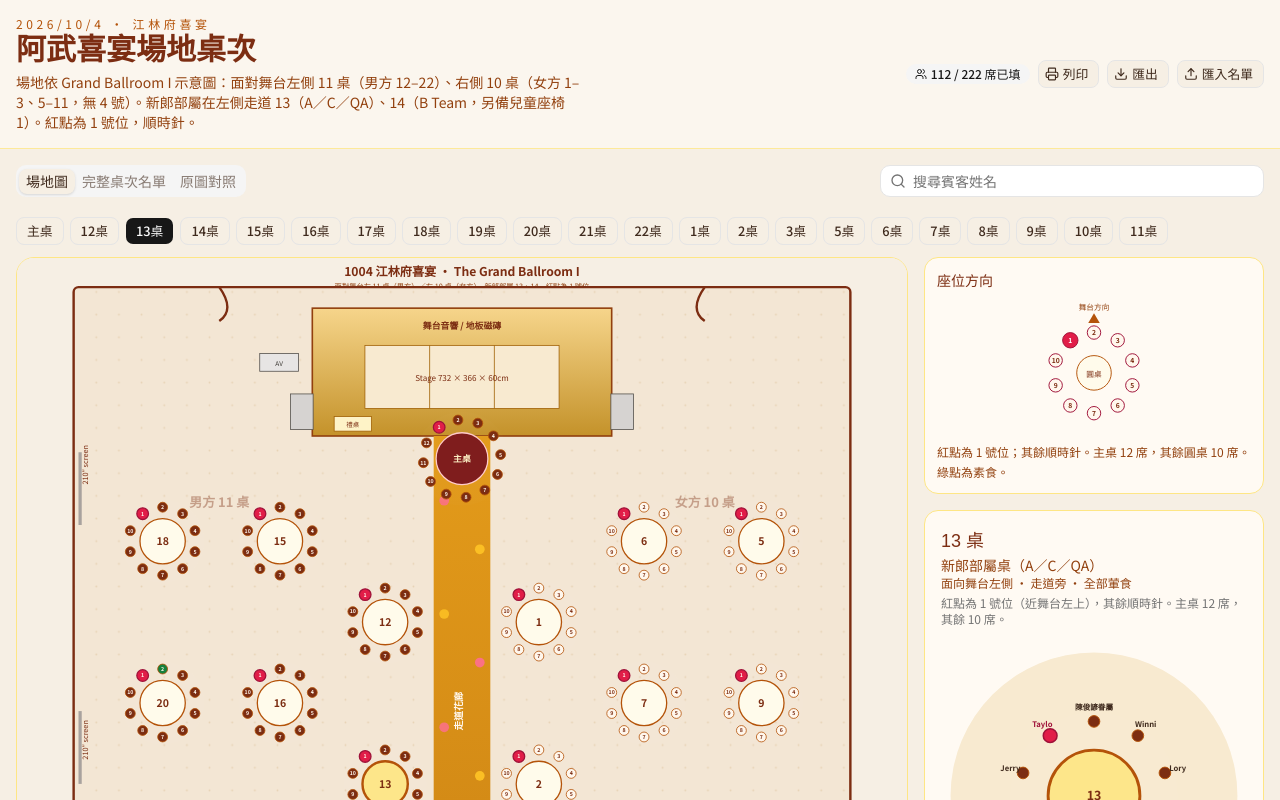
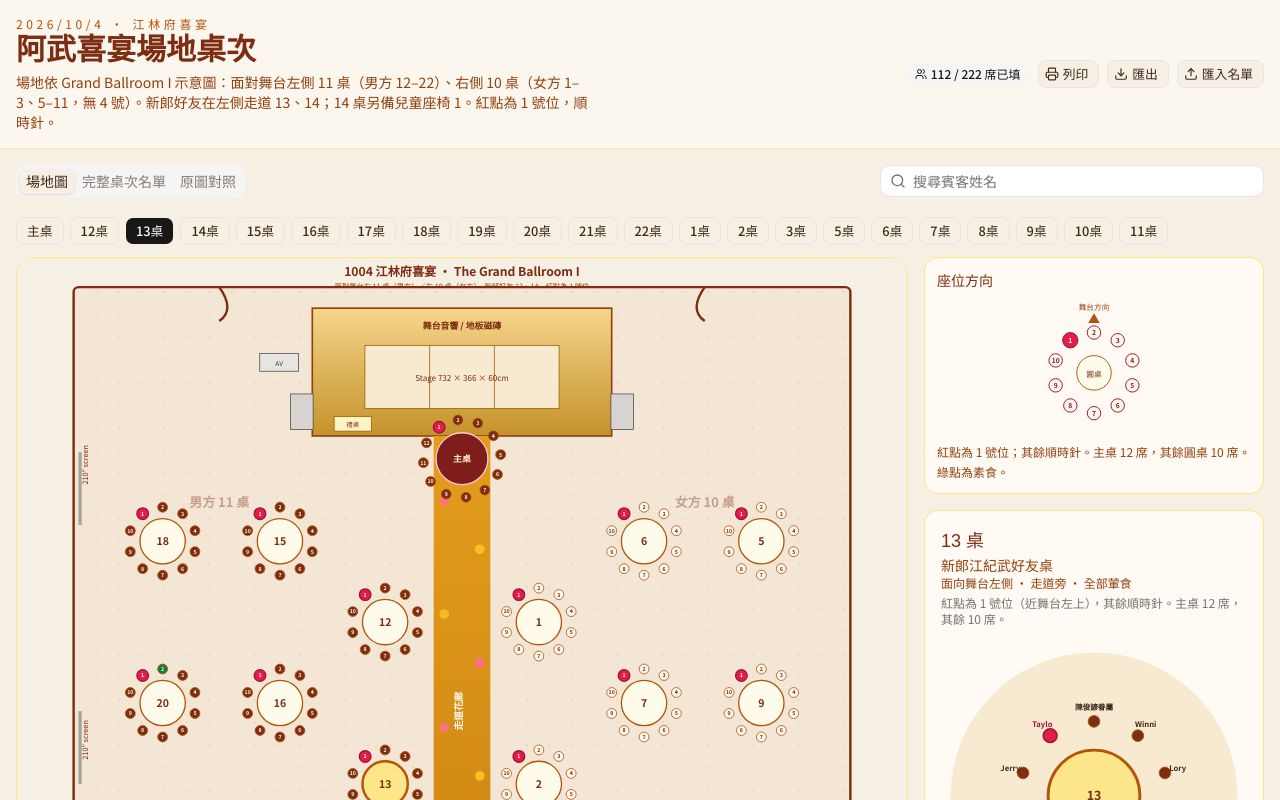
Before and after one commit to g51014/2026-wedding_seating, a Next.js app: page / in a window 1280 px wide. Shown: the top 800 px of the page. Built offline with nearby package versions, Linux system fonts and the light colour scheme.

Commit message:
Hide staff group labels from table titles.
Keep A/C/QA and B Team only as the seating split; show tables 13 and 14 as groom friend tables.

Co-authored-by: william <william@g5studio.group>

```diff
--- a/index.html
+++ b/index.html
@@ -43,7 +43,7 @@
 <header>
   <div class="sub">2026／10／4 · 江林府 THE GRAND BALLROOM I</div>
   <h1>紀武結婚喜宴場地桌次</h1>
-  <p class="note">場地依 Grand Ballroom I 示意圖：面對舞台<b>左側 11 桌</b>（男方 12–22）、<b>右側 10 桌</b>（女方 1–3、5–11，無 4 號）。新郎部屬在左側走道 <b>13（A／C／QA）、14（B Team）</b>，20 主位剛好兩桌；14 桌另備兒童座椅 1。每椅標座號，紅點為 1 號位，其餘順時針。主桌 12 席，其餘 10 席。</p>
+  <p class="note">場地依 Grand Ballroom I 示意圖：面對舞台<b>左側 11 桌</b>（男方 12–22）、<b>右側 10 桌</b>（女方 1–3、5–11，無 4 號）。新郎好友在左側走道 <b>13、14</b>；14 桌另備兒童座椅 1。每椅標座號，紅點為 1 號位，其餘順時針。主桌 12 席，其餘 10 席。</p>
   <p class="legend"><span class="dot" style="background:#e11d48"></span>1 號位<span class="dot" style="background:#7c2d12"></span>已入座<span class="dot" style="background:#15803d"></span>素食<span class="dot" style="background:#fff7ed;border:1px solid #b45309"></span>空位</p>
 </header>
 <div class="layout">
@@ -68,8 +68,8 @@ const TABLES = [
   {id:"10", label:"10", title:"女方（未排）", seats:10, diet:"", x:920, y:750, zone:"面向舞台右側 · 靠牆"},
   {id:"11", label:"11", title:"女方（未排）", seats:10, diet:"", x:920, y:950, zone:"面向舞台右側 · 靠牆"},
   {id:"12", label:"12", title:"金門魏爺爺親友桌", seats:10, diet:"全部葷食", x:455, y:450, zone:"面向舞台左側 · 走道旁（近主桌）"},
-  {id:"13", label:"13", title:"新郎部屬桌（A／C／QA）", seats:10, diet:"全部葷食", x:455, y:650, zone:"面向舞台左側 · 走道旁"},
-  {id:"14", label:"14", title:"新郎部屬桌（B Team）", seats:10, diet:"全部葷食 · 另備兒童座椅 1（廖宇軒小朋友，不佔主位）", x:455, y:850, zone:"面向舞台左側 · 走道旁"},
+  {id:"13", label:"13", title:"新郎江紀武好友桌", seats:10, diet:"全部葷食", x:455, y:650, zone:"面向舞台左側 · 走道旁"},
+  {id:"14", label:"14", title:"新郎江紀武好友桌", seats:10, diet:"全部葷食 · 另備兒童座椅 1（廖宇軒小朋友，不佔主位）", x:455, y:850, zone:"面向舞台左側 · 走道旁"},
   {id:"15", label:"15", title:"江家長輩親友桌", seats:10, diet:"全部葷食", x:325, y:350, zone:"面向舞台左側 · 中排"},
   {id:"16", label:"16", title:"楊家長輩親友桌", seats:10, diet:"全部葷食", x:325, y:550, zone:"面向舞台左側 · 中排"},
   {id:"17", label:"17", title:"楊家長輩親友桌", seats:10, diet:"全部葷食", x:325, y:750, zone:"面向舞台左側 · 中排"},
@@ -127,7 +127,7 @@ function draw(){
   svg.innerHTML = `
     <rect width="1100" height="1640" fill="#f6efe4"/>
     <text x="550" y="22" text-anchor="middle" font-size="15" fill="#7c2d12" font-weight="700">1004 江林府喜宴 · The Grand Ballroom I</text>
-    <text x="550" y="38" text-anchor="middle" font-size="9" fill="#92400e">面對舞台左 11 桌（男方）／右 10 桌（女方）　新郎部屬 13、14　紅點為 1 號位</text>
+    <text x="550" y="38" text-anchor="middle" font-size="9" fill="#92400e">面對舞台左 11 桌（男方）／右 10 桌（女方）　新郎好友 13、14　紅點為 1 號位</text>
     <rect x="70" y="36" width="960" height="1210" fill="#f3e6d4" stroke="#7c2d12" stroke-width="3" rx="6"/>
     <rect x="365" y="62" width="370" height="158" fill="#e8c36a" stroke="#92400e" stroke-width="2"/>
     <text x="550" y="88" text-anchor="middle" font-size="11" fill="#7c2d12" font-weight="700">舞台音響 / 地板磁磚</text>
--- a/seating.html
+++ b/seating.html
@@ -43,7 +43,7 @@
 <header>
   <div class="sub">2026／10／4 · 江林府 THE GRAND BALLROOM I</div>
   <h1>紀武結婚喜宴場地桌次</h1>
-  <p class="note">場地依 Grand Ballroom I 示意圖：面對舞台<b>左側 11 桌</b>（男方 12–22）、<b>右側 10 桌</b>（女方 1–3、5–11，無 4 號）。新郎部屬在左側走道 <b>13（A／C／QA）、14（B Team）</b>，20 主位剛好兩桌；14 桌另備兒童座椅 1。每椅標座號，紅點為 1 號位，其餘順時針。主桌 12 席，其餘 10 席。</p>
+  <p class="note">場地依 Grand Ballroom I 示意圖：面對舞台<b>左側 11 桌</b>（男方 12–22）、<b>右側 10 桌</b>（女方 1–3、5–11，無 4 號）。新郎好友在左側走道 <b>13、14</b>；14 桌另備兒童座椅 1。每椅標座號，紅點為 1 號位，其餘順時針。主桌 12 席，其餘 10 席。</p>
   <p class="legend"><span class="dot" style="background:#e11d48"></span>1 號位<span class="dot" style="background:#7c2d12"></span>已入座<span class="dot" style="background:#15803d"></span>素食<span class="dot" style="background:#fff7ed;border:1px solid #b45309"></span>空位</p>
 </header>
 <div class="layout">
@@ -68,8 +68,8 @@ const TABLES = [
   {id:"10", label:"10", title:"女方（未排）", seats:10, diet:"", x:920, y:750, zone:"面向舞台右側 · 靠牆"},
   {id:"11", label:"11", title:"女方（未排）", seats:10, diet:"", x:920, y:950, zone:"面向舞台右側 · 靠牆"},
   {id:"12", label:"12", title:"金門魏爺爺親友桌", seats:10, diet:"全部葷食", x:455, y:450, zone:"面向舞台左側 · 走道旁（近主桌）"},
-  {id:"13", label:"13", title:"新郎部屬桌（A／C／QA）", seats:10, diet:"全部葷食", x:455, y:650, zone:"面向舞台左側 · 走道旁"},
-  {id:"14", label:"14", title:"新郎部屬桌（B Team）", seats:10, diet:"全部葷食 · 另備兒童座椅 1（廖宇軒小朋友，不佔主位）", x:455, y:850, zone:"面向舞台左側 · 走道旁"},
+  {id:"13", label:"13", title:"新郎江紀武好友桌", seats:10, diet:"全部葷食", x:455, y:650, zone:"面向舞台左側 · 走道旁"},
+  {id:"14", label:"14", title:"新郎江紀武好友桌", seats:10, diet:"全部葷食 · 另備兒童座椅 1（廖宇軒小朋友，不佔主位）", x:455, y:850, zone:"面向舞台左側 · 走道旁"},
   {id:"15", label:"15", title:"江家長輩親友桌", seats:10, diet:"全部葷食", x:325, y:350, zone:"面向舞台左側 · 中排"},
   {id:"16", label:"16", title:"楊家長輩親友桌", seats:10, diet:"全部葷食", x:325, y:550, zone:"面向舞台左側 · 中排"},
   {id:"17", label:"17", title:"楊家長輩親友桌", seats:10, diet:"全部葷食", x:325, y:750, zone:"面向舞台左側 · 中排"},
@@ -127,7 +127,7 @@ function draw(){
   svg.innerHTML = `
     <rect width="1100" height="1640" fill="#f6efe4"/>
     <text x="550" y="22" text-anchor="middle" font-size="15" fill="#7c2d12" font-weight="700">1004 江林府喜宴 · The Grand Ballroom I</text>
-    <text x="550" y="38" text-anchor="middle" font-size="9" fill="#92400e">面對舞台左 11 桌（男方）／右 10 桌（女方）　新郎部屬 13、14　紅點為 1 號位</text>
+    <text x="550" y="38" text-anchor="middle" font-size="9" fill="#92400e">面對舞台左 11 桌（男方）／右 10 桌（女方）　新郎好友 13、14　紅點為 1 號位</text>
     <rect x="70" y="36" width="960" height="1210" fill="#f3e6d4" stroke="#7c2d12" stroke-width="3" rx="6"/>
     <rect x="365" y="62" width="370" height="158" fill="#e8c36a" stroke="#92400e" stroke-width="2"/>
     <text x="550" y="88" text-anchor="middle" font-size="11" fill="#7c2d12" font-weight="700">舞台音響 / 地板磁磚</text>
--- a/src/components/floor-plan.tsx
+++ b/src/components/floor-plan.tsx
@@ -81,7 +81,7 @@ export function FloorPlan({ guests, selectedId, matched, onSelect, idPrefix = "l
         1004 江林府喜宴 · The Grand Ballroom I
       </text>
       <text x={LAYOUT.width / 2} y={38} textAnchor="middle" fontSize="9" fill="#92400e">
-        面對舞台左 11 桌（男方）／右 10 桌（女方）　新郎部屬 13、14　紅點為 1 號位
+        面對舞台左 11 桌（男方）／右 10 桌（女方）　新郎好友 13、14　紅點為 1 號位
       </text>
 
       <rect
--- a/src/components/wedding-app.tsx
+++ b/src/components/wedding-app.tsx
@@ -68,7 +68,7 @@ export function WeddingApp() {
               阿武喜宴場地桌次
             </h1>
             <p className="mt-1 max-w-xl text-sm text-[#92400e]">
-              場地依 Grand Ballroom I 示意圖：面對舞台左側 11 桌（男方 12–22）、右側 10 桌（女方 1–3、5–11，無 4 號）。新郎部屬在左側走道 13（A／C／QA）、14（B Team，另備兒童座椅 1）。紅點為 1 號位，順時針。
+              場地依 Grand Ballroom I 示意圖：面對舞台左側 11 桌（男方 12–22）、右側 10 桌（女方 1–3、5–11，無 4 號）。新郎好友在左側走道 13、14；14 桌另備兒童座椅 1。紅點為 1 號位，順時針。
             </p>
           </div>
           <div className="flex flex-wrap items-center gap-2">
@@ -201,7 +201,7 @@ export function WeddingApp() {
 
           <TabsContent value="roster" className="print:hidden">
             <div className="mb-4 rounded-xl border border-amber-200 bg-[#fffaf3] p-4 text-sm leading-relaxed text-[#7c2d12]">
-              場地與示意圖相同：左 11 桌、右 10 桌。新郎部屬 20 主位剛好兩桌：13 為 A Team、C、QA；14 為 B Team。Ben 廖宇軒另 1 位小朋友兒童座椅不佔主位。男方其餘：主桌、12 魏爺爺親友、15 江家長輩、16／17／19 楊家、18／20／21 江爸爸好友、22 備用。右側女方尚未排。
+              場地與示意圖相同：左 11 桌、右 10 桌。新郎好友 13、14 桌已排滿。14 桌另備兒童座椅 1（廖宇軒小朋友，不佔主位）。男方其餘：主桌、12 魏爺爺親友、15 江家長輩、16／17／19 楊家、18／20／21 江爸爸好友、22 備用。右側女方尚未排。
             </div>
             <RosterList
               guests={guests}
--- a/src/data/guests.ts
+++ b/src/data/guests.ts
@@ -18,7 +18,7 @@ export const WORD_TO_VENUE: Record<string, string> = {
   "11": "14",
 }
 
-/** 男方確認版桌次（V2／1150828）。鍵為 Word 原桌號。第 10、11 桌為新郎部屬（場地 13、14）。 */
+/** 男方確認版桌次（V2／1150828）。鍵為 Word 原桌號。場地 13、14 為新郎好友桌（內部依組別分桌）。 */
 export const WORD_GUESTS: Record<string, string[]> = {
   head: [
     "江紀武（新郎）",
--- a/src/data/venue.ts
+++ b/src/data/venue.ts
@@ -64,8 +64,8 @@ export const TABLES: TableDef[] = [
   { id: "10", label: "10", title: "女方（未排）", seats: 10, diet: "", x: 920, y: 750, side: "stage-right", zone: "面向舞台右側 · 靠牆" },
   { id: "11", label: "11", title: "女方（未排）", seats: 10, diet: "", x: 920, y: 950, side: "stage-right", zone: "面向舞台右側 · 靠牆" },
   { id: "12", label: "12", title: "金門魏爺爺親友桌", seats: 10, diet: "全部葷食", x: 455, y: 450, side: "stage-left", zone: "面向舞台左側 · 走道旁（近主桌）" },
-  { id: "13", label: "13", title: "新郎部屬桌（A／C／QA）", seats: 10, diet: "全部葷食", x: 455, y: 650, side: "stage-left", zone: "面向舞台左側 · 走道旁" },
-  { id: "14", label: "14", title: "新郎部屬桌（B Team）", seats: 10, diet: "全部葷食 · 另備兒童座椅 1（廖宇軒小朋友，不佔主位）", x: 455, y: 850, side: "stage-left", zone: "面向舞台左側 · 走道旁" },
+  { id: "13", label: "13", title: "新郎江紀武好友桌", seats: 10, diet: "全部葷食", x: 455, y: 650, side: "stage-left", zone: "面向舞台左側 · 走道旁" },
+  { id: "14", label: "14", title: "新郎江紀武好友桌", seats: 10, diet: "全部葷食 · 另備兒童座椅 1（廖宇軒小朋友，不佔主位）", x: 455, y: 850, side: "stage-left", zone: "面向舞台左側 · 走道旁" },
   { id: "15", label: "15", title: "江家長輩親友桌", seats: 10, diet: "全部葷食", x: 325, y: 350, side: "stage-left", zone: "面向舞台左側 · 中排" },
   { id: "16", label: "16", title: "楊家長輩親友桌", seats: 10, diet: "全部葷食", x: 325, y: 550, side: "stage-left", zone: "面向舞台左側 · 中排" },
   { id: "17", label: "17", title: "楊家長輩親友桌", seats: 10, diet: "全部葷食", x: 325, y: 750, side: "stage-left", zone: "面向舞台左側 · 中排" },
--- a/阿武喜宴場地桌次.html
+++ b/阿武喜宴場地桌次.html
@@ -43,7 +43,7 @@
 <header>
   <div class="sub">2026／10／4 · 江林府 THE GRAND BALLROOM I</div>
   <h1>紀武結婚喜宴場地桌次</h1>
-  <p class="note">場地依 Grand Ballroom I 示意圖：面對舞台<b>左側 11 桌</b>（男方 12–22）、<b>右側 10 桌</b>（女方 1–3、5–11，無 4 號）。新郎部屬在左側走道 <b>13（A／C／QA）、14（B Team）</b>，20 主位剛好兩桌；14 桌另備兒童座椅 1。每椅標座號，紅點為 1 號位，其餘順時針。主桌 12 席，其餘 10 席。</p>
+  <p class="note">場地依 Grand Ballroom I 示意圖：面對舞台<b>左側 11 桌</b>（男方 12–22）、<b>右側 10 桌</b>（女方 1–3、5–11，無 4 號）。新郎好友在左側走道 <b>13、14</b>；14 桌另備兒童座椅 1。每椅標座號，紅點為 1 號位，其餘順時針。主桌 12 席，其餘 10 席。</p>
   <p class="legend"><span class="dot" style="background:#e11d48"></span>1 號位<span class="dot" style="background:#7c2d12"></span>已入座<span class="dot" style="background:#15803d"></span>素食<span class="dot" style="background:#fff7ed;border:1px solid #b45309"></span>空位</p>
 </header>
 <div class="layout">
@@ -68,8 +68,8 @@ const TABLES = [
   {id:"10", label:"10", title:"女方（未排）", seats:10, diet:"", x:920, y:750, zone:"面向舞台右側 · 靠牆"},
   {id:"11", label:"11", title:"女方（未排）", seats:10, diet:"", x:920, y:950, zone:"面向舞台右側 · 靠牆"},
   {id:"12", label:"12", title:"金門魏爺爺親友桌", seats:10, diet:"全部葷食", x:455, y:450, zone:"面向舞台左側 · 走道旁（近主桌）"},
-  {id:"13", label:"13", title:"新郎部屬桌（A／C／QA）", seats:10, diet:"全部葷食", x:455, y:650, zone:"面向舞台左側 · 走道旁"},
-  {id:"14", label:"14", title:"新郎部屬桌（B Team）", seats:10, diet:"全部葷食 · 另備兒童座椅 1（廖宇軒小朋友，不佔主位）", x:455, y:850, zone:"面向舞台左側 · 走道旁"},
+  {id:"13", label:"13", title:"新郎江紀武好友桌", seats:10, diet:"全部葷食", x:455, y:650, zone:"面向舞台左側 · 走道旁"},
+  {id:"14", label:"14", title:"新郎江紀武好友桌", seats:10, diet:"全部葷食 · 另備兒童座椅 1（廖宇軒小朋友，不佔主位）", x:455, y:850, zone:"面向舞台左側 · 走道旁"},
   {id:"15", label:"15", title:"江家長輩親友桌", seats:10, diet:"全部葷食", x:325, y:350, zone:"面向舞台左側 · 中排"},
   {id:"16", label:"16", title:"楊家長輩親友桌", seats:10, diet:"全部葷食", x:325, y:550, zone:"面向舞台左側 · 中排"},
   {id:"17", label:"17", title:"楊家長輩親友桌", seats:10, diet:"全部葷食", x:325, y:750, zone:"面向舞台左側 · 中排"},
@@ -127,7 +127,7 @@ function draw(){
   svg.innerHTML = `
     <rect width="1100" height="1640" fill="#f6efe4"/>
     <text x="550" y="22" text-anchor="middle" font-size="15" fill="#7c2d12" font-weight="700">1004 江林府喜宴 · The Grand Ballroom I</text>
-    <text x="550" y="38" text-anchor="middle" font-size="9" fill="#92400e">面對舞台左 11 桌（男方）／右 10 桌（女方）　新郎部屬 13、14　紅點為 1 號位</text>
+    <text x="550" y="38" text-anchor="middle" font-size="9" fill="#92400e">面對舞台左 11 桌（男方）／右 10 桌（女方）　新郎好友 13、14　紅點為 1 號位</text>
     <rect x="70" y="36" width="960" height="1210" fill="#f3e6d4" stroke="#7c2d12" stroke-width="3" rx="6"/>
     <rect x="365" y="62" width="370" height="158" fill="#e8c36a" stroke="#92400e" stroke-width="2"/>
     <text x="550" y="88" text-anchor="middle" font-size="11" fill="#7c2d12" font-weight="700">舞台音響 / 地板磁磚</text>
```
Also changed, not shown: 1 other file (tests, documents, lock files or other folders).
